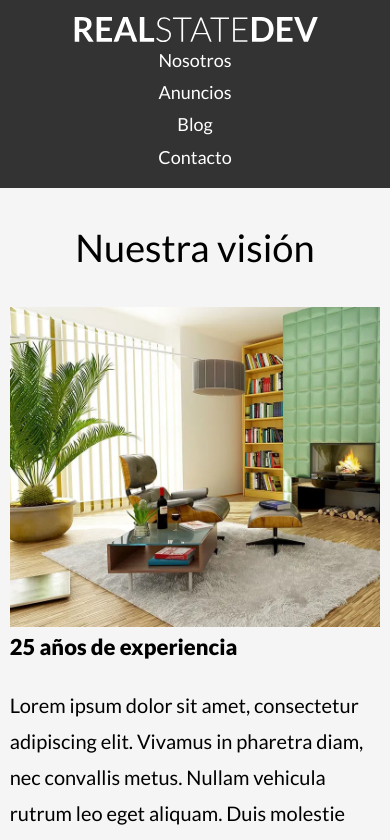
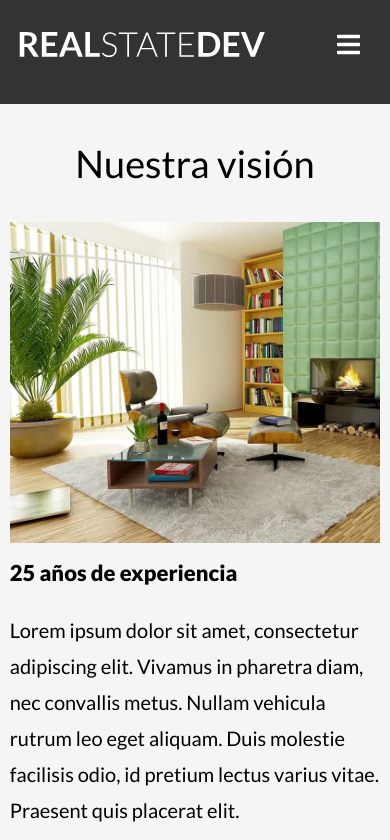
Before and after one commit to LucasNF22/real-state-dev, a website: page nosotros.html in a window 390 px wide. Shown: the top 840 px of the page. Drawn offline with Linux system fonts and the light colour scheme.

Commit message:
Se agrego menu responsive, y Dark-Mode al sitio

```diff
--- a/nosotros.html
+++ b/nosotros.html
@@ -9,13 +9,22 @@
 </head>
 <body>
     <header class="header">
-        <div class="contenedor contenido-header">
+        <div class="contenedor contenido-header ">
             <div class="barra">
-                <a href="/">
-                    <img src="/build/img/logo.svg" alt="Logotipo empresa">
-                </a>
+
+                <div class="flex">
+                    <a href="/">
+                        <img src="/build/img/logo.svg" alt="Logotipo empresa">
+                    </a>
+
+                    <div class="mobile-menu">
+                        <img src="build/img/barras.svg" alt="icono menu responsive">
+                    </div>
+                </div>
+
 
                 <nav class="navegacion">
+                    <img class="dark-mode-boton" src="/build/img/dark-mode.svg" alt="icono dark-mode">
                     <a href="/nosotros.html">Nosotros</a>
                     <a href="/anuncios.html">Anuncios</a>
                     <a href="/blog.html">Blog</a>
@@ -27,10 +36,10 @@
         </div>
     </header>
 
-    <main class="contenedor">
+    <main class="contenedor contenido-centrado">
         <h1>Nuestra visión</h1>
 
-        <div class="contenido-nosotros">
+        <div class="contenido-nosotros ">
             <div class="imagen">
                 <picture>
                     <source srcset="/build/img/nosotros.webp" type="image/webp">
@@ -43,7 +52,7 @@
                     25 años de experiencia
                 </blockquote>
                 <p>
-                    Lorem ipsum dolor sit amet, consectetur adipiscing elit. Vivamus in pharetra diam, nec convallis metus. Nullam vehicula rutrum leo eget aliquam. Duis molestie facilisis odio, id pretium lectus varius vitae. Praesent quis placerat elit. Nam nec tellus sit amet mi gravida viverra sed ut diam. Sed nec odio feugiat, lacinia nibh sit amet, consequat dui. Aenean in dapibus lacus, pharetra congue neque. Curabitur scelerisque tortor at vulputate sodales. Maecenas sed interdum elit. Cras rhoncus tellus elit, et blandit elit gravida eu. Curabitur pretium, lectus at dictum dictum, tellus ipsum interdum enim, vel hendrerit lectus lorem posuere mi. Nam posuere tincidunt cursus. Maecenas dapibus dictum venenatis.
+                    Lorem ipsum dolor sit amet, consectetur adipiscing elit. Vivamus in pharetra diam, nec convallis metus. Nullam vehicula rutrum leo eget aliquam. Duis molestie facilisis odio, id pretium lectus varius vitae. Praesent quis placerat elit.
                 </p>
             </div>
 
```
Also changed, not shown: anuncio.html (+14 -3 lines), anuncios.html (+12 -3 lines), base.html (+12 -3 lines), blog.html (+12 -3 lines), contacto.html (+12 -3 lines), entrada.html (+12 -3 lines), index.html (+12 -3 lines), build/css/app.css, build/js/bundle.min.js, 2 other files.
